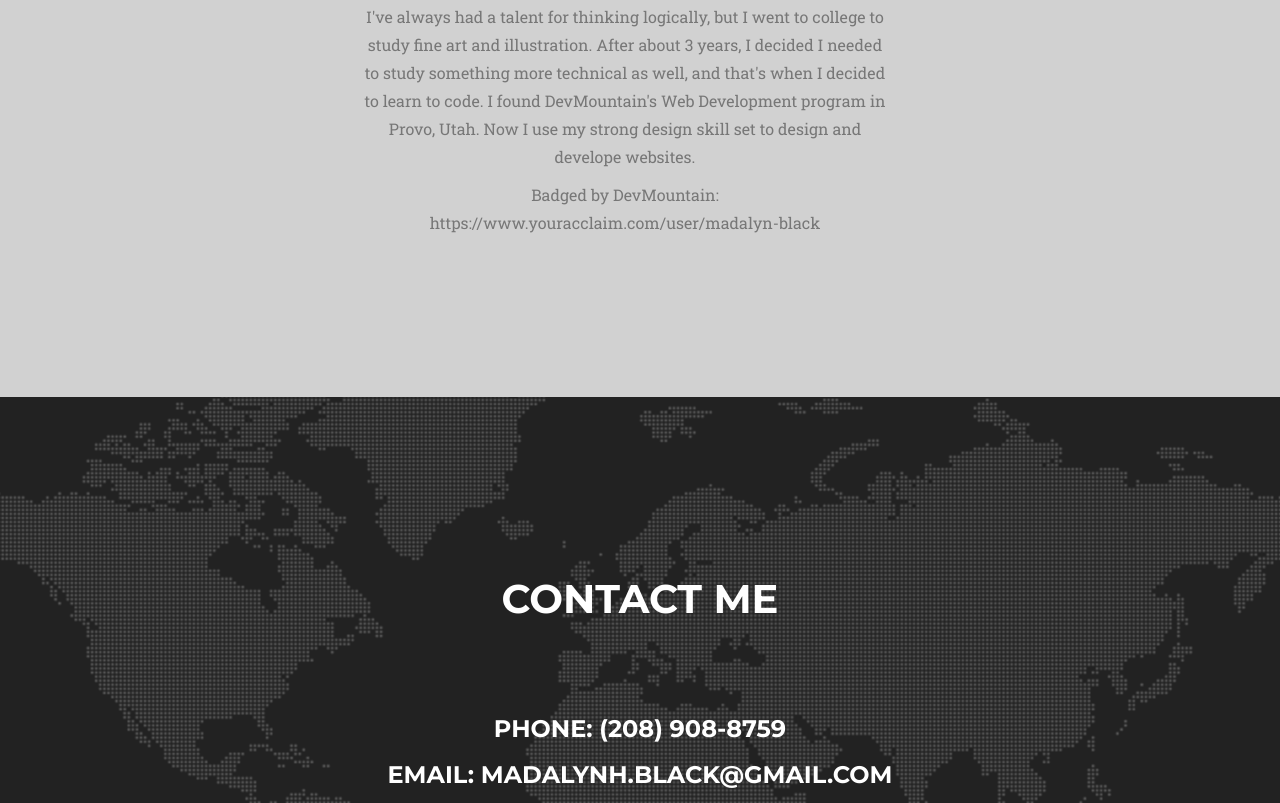
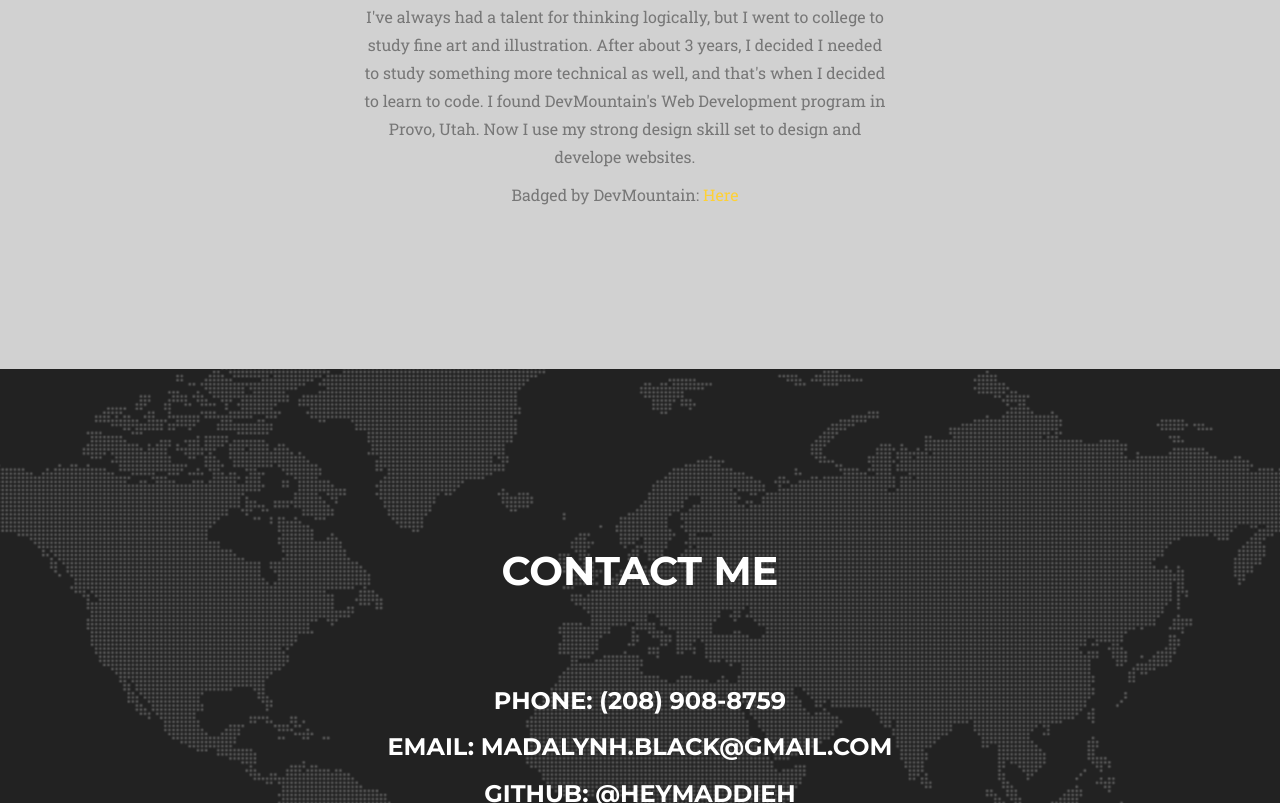
Before and after one commit to heymaddieh/maddieblackportfolio, a website: page index.html in a window 1280 px wide. Shown: the part 3450-4253 px from the top of the page. Drawn offline with nearby package versions, Linux system fonts and the light colour scheme; a web font is replaced by a local one.

Commit message:
added badge

```diff
--- a/index.html
+++ b/index.html
@@ -259,7 +259,7 @@
                         I decided to learn to code. I found DevMountain's Web Development program in Provo, Utah. Now I use
                         my strong design skill set to design and develope websites.</p>
 
-                        <p id="desc" class="large text-muted">Badged by DevMountain: https://www.youracclaim.com/user/madalyn-black</p>
+                        <p id="desc" class="large text-muted">Badged by DevMountain: <a href="https://www.youracclaim.com/user/madalyn-black">Here</a></p>
                 </div>
             </div>
         </div>
```
